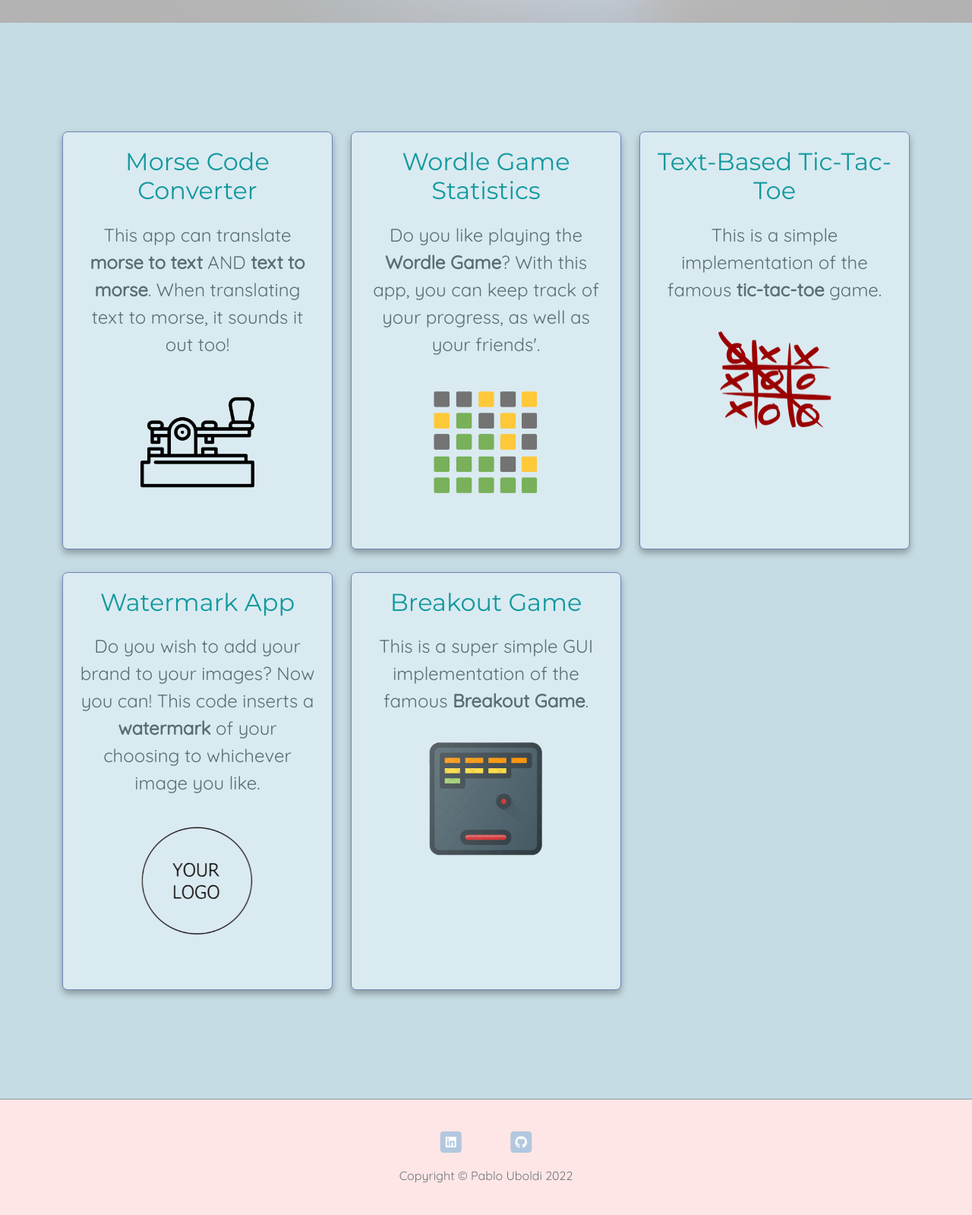
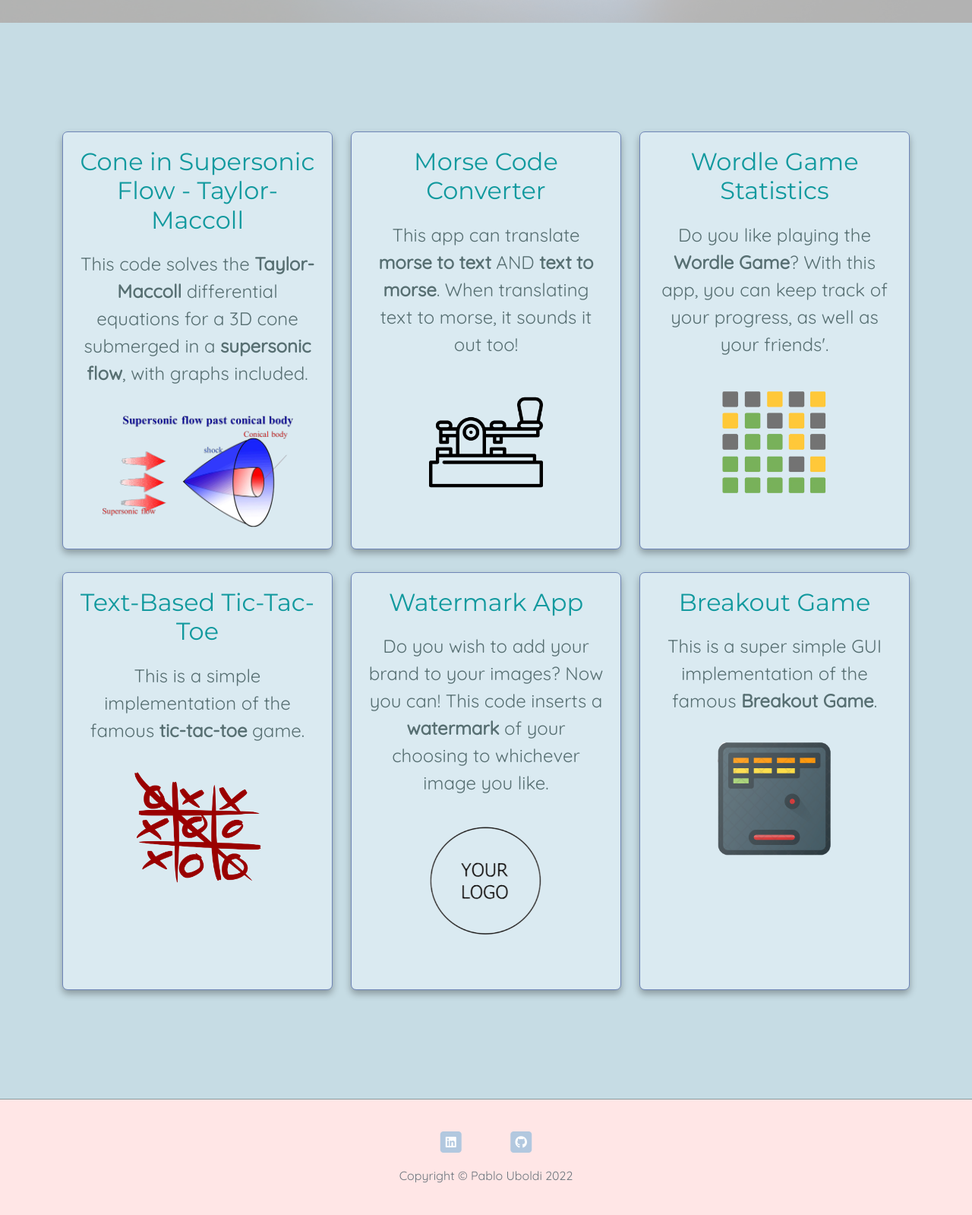
Before and after one commit to pablouboldi/my-website, a Flask app: page /portfolio in a window 1280 px wide. Shown: the part 674-2273 px from the top of the page at 76% size. Run offline with Flask 2, Linux system fonts and the light colour scheme; some libraries are stand-ins or nearby versions.

Commit message:
Add Talyor-Maccoll solution for a 3D cone in supersonic flow

```diff
--- a/static/css/styles.css
+++ b/static/css/styles.css
@@ -164,7 +164,7 @@ hr {
 }
 
 .project-img {
-    width: 150px;
+    height: 150px;
     margin-top: 20px;
 }
 
--- a/templates/portfolio_v2.html
+++ b/templates/portfolio_v2.html
@@ -12,6 +12,24 @@
 <div class="container-fluid" id="content">
     <div class="container">
         <div class="row">
+
+            <div class="col-lg-4 col-md-6">
+                <div class="project project-radius project-success">
+                    <div class="project-content">
+                        <h3 class="lead">
+                            Cone in Supersonic Flow - Taylor-Maccoll
+                        </h3>
+                        <p>
+                            This code solves the <strong>Taylor-Maccoll</strong> differential equations for a 3D cone submerged in a
+                            <strong>supersonic flow</strong>, with graphs included.
+                        </p>
+                        <a href="https://github.com/pablouboldi/cone_in_supersonic_flow" target="_blank"><img
+                            class="project-img"
+                            src='{{ url_for("static", filename="img/supersonic-cone.png")}}'
+                            alt="project-6-img"></a>
+                    </div>
+                </div>
+            </div>
 
             <div class="col-lg-4 col-md-6">
                 <div class="project project-radius project-success">
```
Also changed, not shown: static/img/supersonic-cone.png (added).
